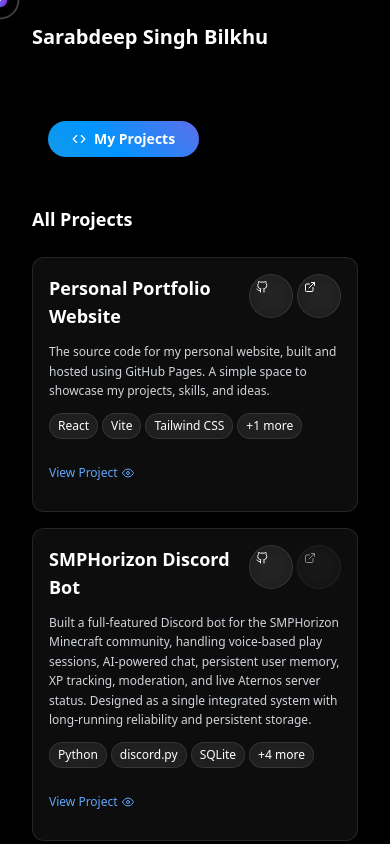
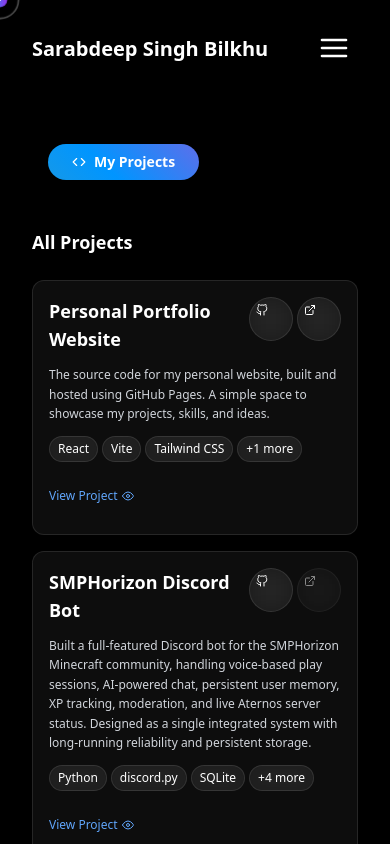
Before and after one commit to SarabdeepSBilkhu/SarabdeepSBilkhu.github.io, a React (Vite) app: page /projects in a window 390 px wide. Shown: the top 844 px of the page. Built offline with nearby package versions, Linux system fonts and the light colour scheme.

Commit message:
Added a hamburger menu for smaller screens

```diff
--- a/src/components/Header.jsx
+++ b/src/components/Header.jsx
@@ -1,6 +1,6 @@
 import "boxicons/css/boxicons.min.css";
 import { AnimatePresence, motion } from "framer-motion";
-import { FiGithub, FiLinkedin, FiHome, FiUser, FiCode, FiMail, FiCpu } from "react-icons/fi";
+import { FiGithub, FiLinkedin, FiHome, FiUser, FiCode, FiMail, FiCpu, FiMenu, FiX, FiTwitter } from "react-icons/fi";
 import { useState, useEffect } from "react";
 import { Link, useLocation } from "react-router-dom";
 
@@ -72,7 +72,7 @@
           className="lg:flex hidden space-x-8"
           variants={containerVariants}
         >
-          {navItems.map((item, index) => (
+          {navItems.map((item) => (
             <motion.div
               key={item.name}
               variants={itemVariants}
@@ -117,6 +117,13 @@
             <FiLinkedin className="w-5 h-5" />
           </motion.a>
         </motion.div>
+        <motion.button
+          className="lg:hidden text-white focus:outline-none p-2"
+          onClick={toggleMenu}
+          whileTap={{ scale: 0.9 }}
+        >
+          {isOpen ? <FiX className="w-8 h-8" /> : <FiMenu className="w-8 h-8" />}
+        </motion.button>
       </div>
 
       <AnimatePresence>
@@ -126,7 +133,7 @@
             animate={{ height: "auto", opacity: 1 }}
             exit={{ height: 0, opacity: 0 }}
             transition={{ duration: 0.3 }}
-            className="md:hidden absolute top-20 left-0 w-full bg-black/95 backdrop-blur-md text-white z-50 shadow-lg border-b border-white/10"
+            className="lg:hidden absolute top-20 left-0 w-full bg-black/95 backdrop-blur-md text-white z-50 shadow-lg border-b border-white/10"
           >
             <motion.nav
               className="flex flex-col space-y-2 p-4"
--- a/src/components/Hero.jsx
+++ b/src/components/Hero.jsx
@@ -67,7 +67,7 @@
 
         {/* 3D Model - positioned absolutely on desktop, static on mobile */}
         <motion.div
-          className="hidden lg:block lg:absolute lg:top-8 lg:right-32 lg:w-[480px] lg:h-[480px] rounded-lg shadow-2xl overflow-hidden"
+          className="hidden lg:block lg:absolute lg:top-8 lg:right-4 xl:right-32 lg:w-[480px] lg:h-[480px] rounded-lg shadow-2xl overflow-hidden"
           data-aos="fade-zoom-in"
           data-aos-easing="ease-in-back"
           data-aos-delay="300"
```
Also changed, not shown: src/pages/Skills.jsx (renamed from src/pages/Skills.tsx).
